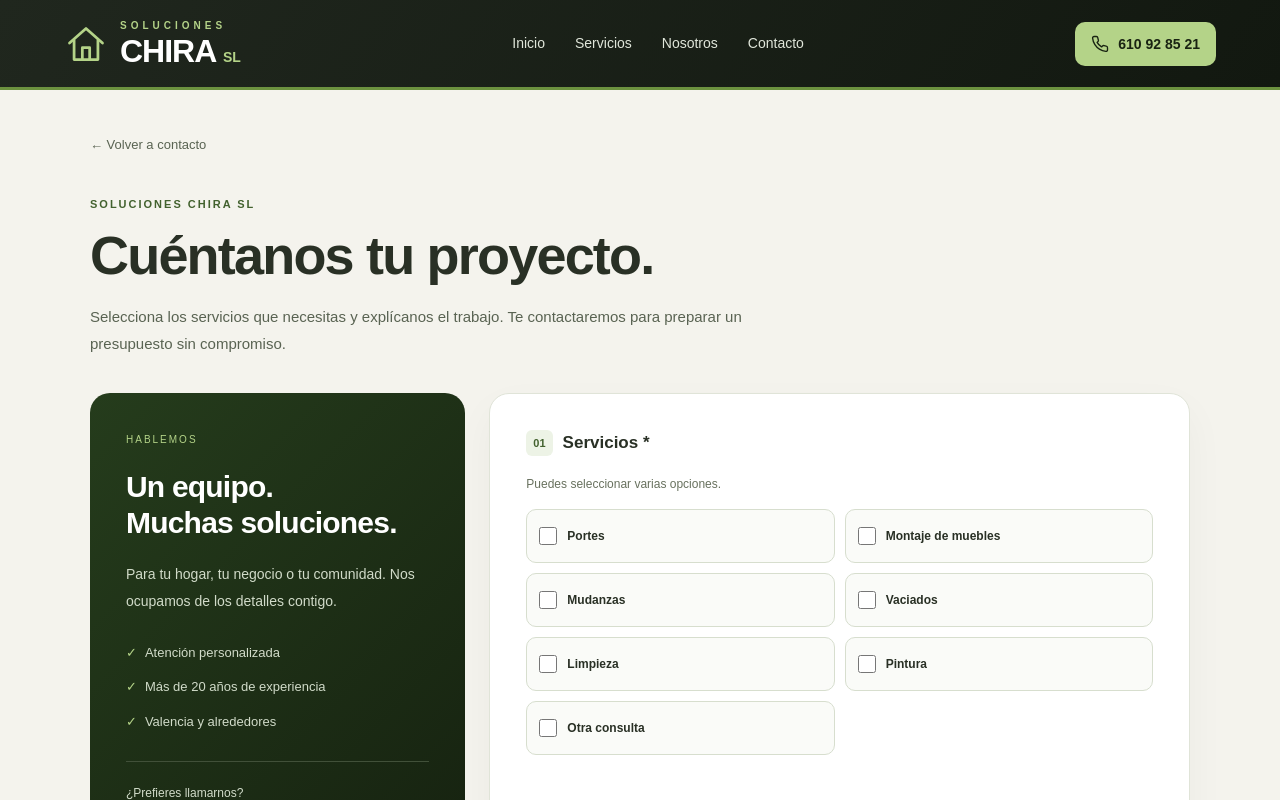
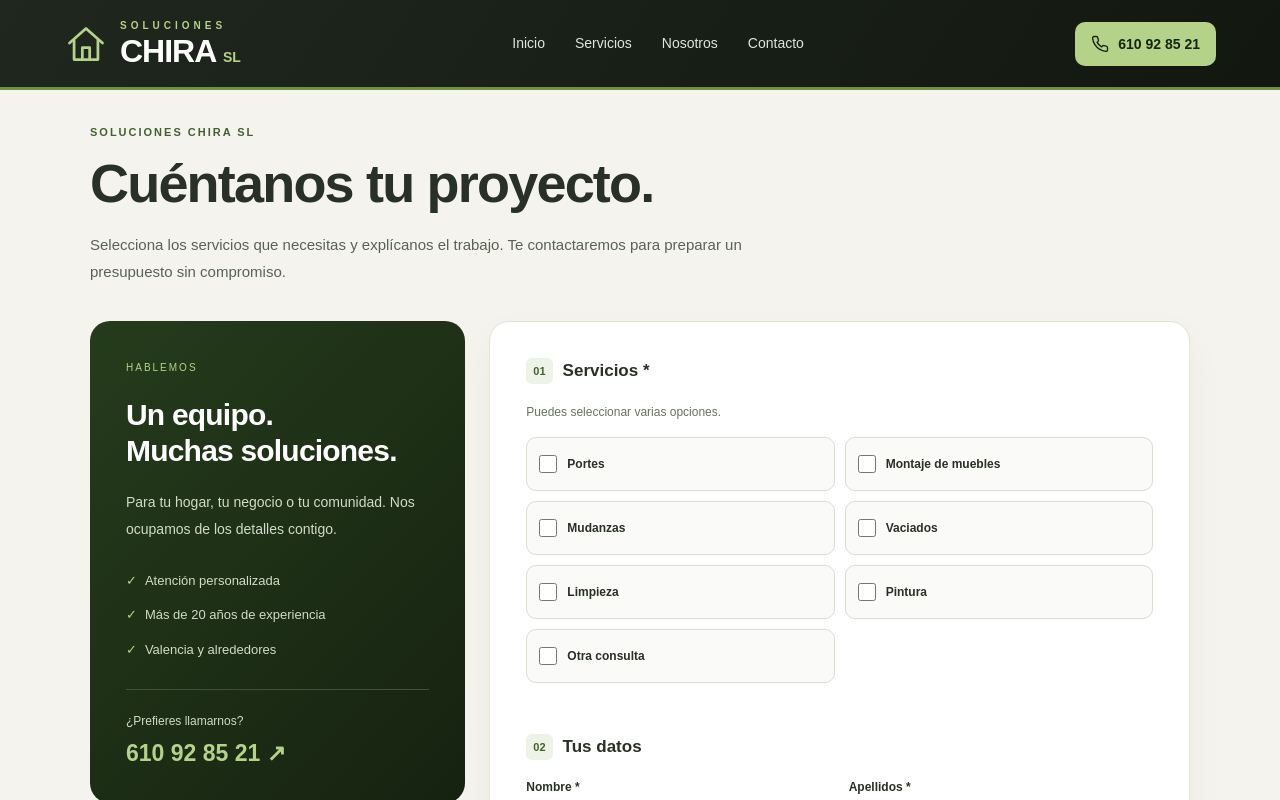
Before and after one commit to josueBarrueta/SolucionesChiraSL, an Angular app in the folder paginaChira/: page /formulario in a window 1280 px wide. Shown: the top 800 px of the page. Built offline with nearby package versions, Linux system fonts and the light colour scheme.

Commit message:
boton de prueba quitado

```diff
--- a/paginaChira/src/app/formulario/formulario.component.html
+++ b/paginaChira/src/app/formulario/formulario.component.html
@@ -1,8 +1,5 @@
 <section class="form-page">
   <div class="container">
-    <a class="back-link" routerLink="/contacto">
-      ← Volver a contacto
-    </a>
 
     <div class="page-heading">
       <span class="eyebrow">SOLUCIONES CHIRA SL</span>
--- a/paginaChira/src/app/formulario/formulario.component.ts
+++ b/paginaChira/src/app/formulario/formulario.component.ts
@@ -13,8 +13,6 @@ import {
 } from '@angular/forms';
 
 import { takeUntilDestroyed } from '@angular/core/rxjs-interop';
-import { RouterLink } from '@angular/router';
-
 import {
   AsYouType,
   getCountries,
@@ -29,7 +27,7 @@ type FormStatus = 'idle' | 'sending' | 'success' | 'error';
 @Component({
   selector: 'app-formulario',
   standalone: true,
-  imports: [ReactiveFormsModule, RouterLink],
+  imports: [ReactiveFormsModule],
   templateUrl: './formulario.component.html',
   styleUrls: ['./formulario.component.scss']
 })
```
